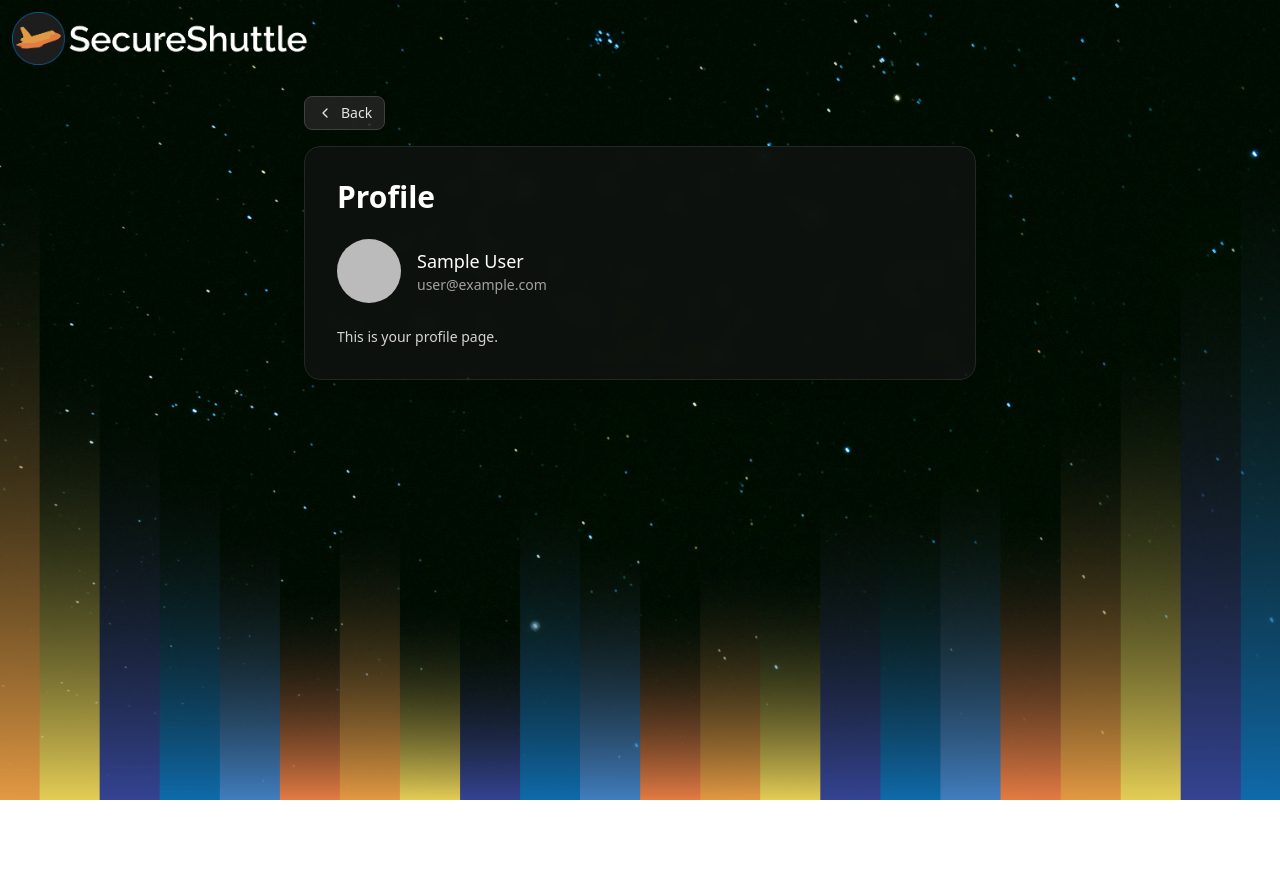
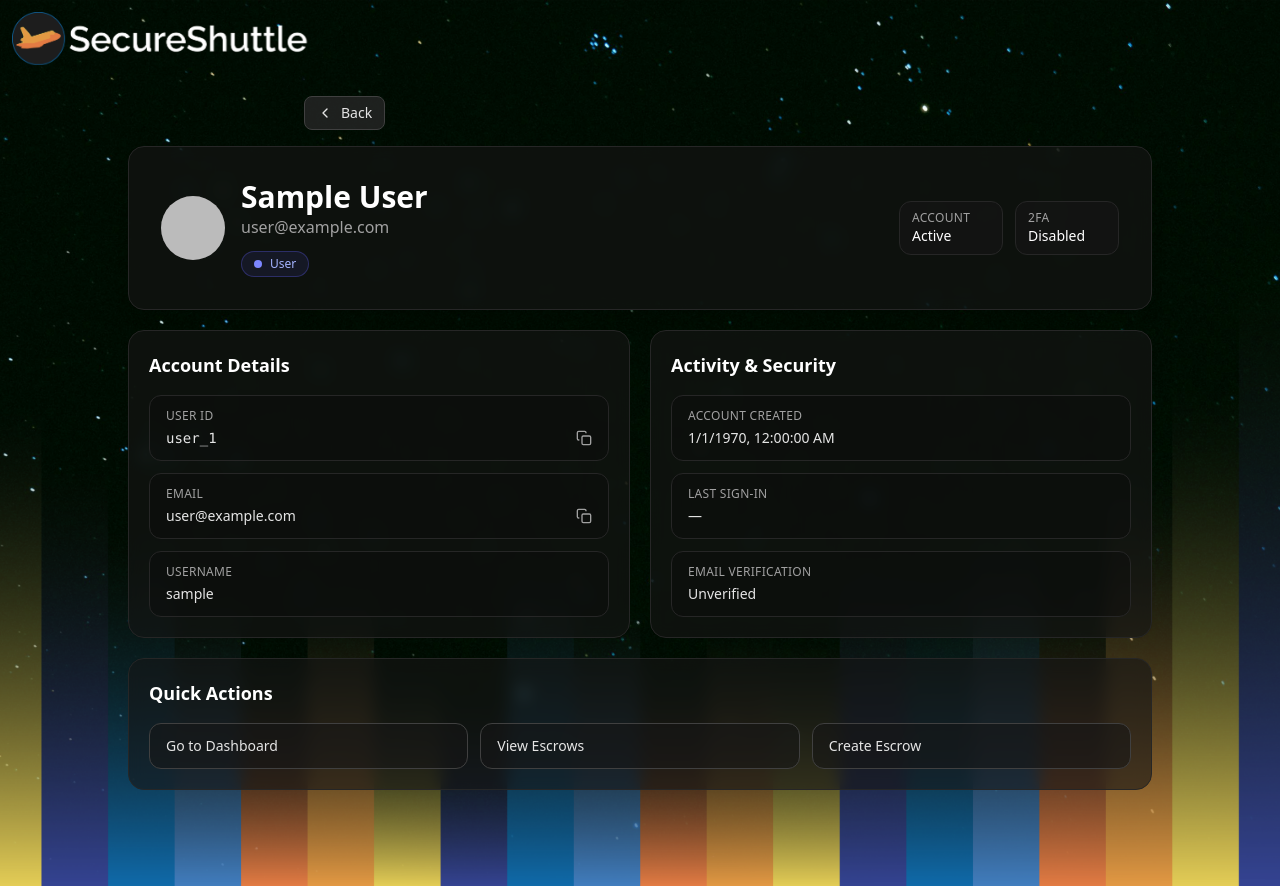
Before and after one commit to j-z-w/secure-shuttle, a Next.js app in the folder frontend/: page /profile in a window 1280 px wide. Before the commit the page ends 800 px from the top, so only its background shows below. Built offline with nearby package versions, Linux system fonts and the light colour scheme; no server answers; sample sign-in values are in the browser's storage.

Commit message:
updated profile page

```diff
--- a/frontend/app/profile/page.tsx
+++ b/frontend/app/profile/page.tsx
@@ -1,7 +1,24 @@
 import { auth, currentUser } from "@clerk/nextjs/server";
 import { redirect } from "next/navigation";
+import Link from "next/link";
 import BackButton from "@/app/components/BackButton";
+import CopyButton from "@/app/components/CopyButton";
 import ProfileImageUpload from "@/app/components/ProfileImageUpload";
+
+function formatDate(value?: Date | null) {
+  if (!value) return "—";
+  return value.toLocaleString();
+}
+
+function formatRole(role: unknown) {
+  if (typeof role !== "string" || role.trim().length === 0) return "User";
+  return role.charAt(0).toUpperCase() + role.slice(1).toLowerCase();
+}
+
+function shortId(id: string) {
+  if (id.length <= 16) return id;
+  return `${id.slice(0, 8)}...${id.slice(-6)}`;
+}
 
 export default async function ProfilePage() {
   const { userId } = await auth();
@@ -11,6 +28,12 @@ export default async function ProfilePage() {
   }
 
   const user = await currentUser();
+  const role = formatRole(user?.publicMetadata?.role);
+  const primaryEmail = user?.primaryEmailAddress?.emailAddress ?? "Not set";
+  const fullName = user?.fullName || user?.username || "SecureShuttle User";
+  const accountCreated = formatDate(user?.createdAt ?? null);
+  const lastSignIn = formatDate(user?.lastSignInAt ?? null);
+  const userIdentifier = user?.id ?? "";
 
   return (
     <main className="relative min-h-screen text-white px-4 sm:px-6 py-16 sm:py-24">
@@ -27,20 +50,111 @@ export default async function ProfilePage() {
         <BackButton fallbackHref="/dashboard" />
       </div>
 
-      <div className="relative z-10 max-w-2xl mx-auto rounded-2xl border border-neutral-800 bg-neutral-900/60 backdrop-blur p-6 sm:p-8 shadow-lg">
-        <h1 className="text-3xl font-semibold mb-6">Profile</h1>
+      <div className="relative z-10 max-w-5xl mx-auto space-y-5">
+        <section className="rounded-2xl border border-neutral-800 bg-neutral-900/60 backdrop-blur p-6 sm:p-8 shadow-lg">
+          <div className="flex flex-col sm:flex-row sm:items-center justify-between gap-6">
+            <div className="flex items-center gap-4">
+              <ProfileImageUpload currentImageUrl={user?.imageUrl ?? ""} />
+              <div>
+                <h1 className="text-2xl sm:text-3xl font-semibold">{fullName}</h1>
+                <p className="text-neutral-400 text-sm sm:text-base">{primaryEmail}</p>
+                <div className="mt-3 inline-flex items-center gap-2 rounded-full border border-indigo-500/30 bg-indigo-500/10 px-3 py-1 text-xs font-medium text-indigo-300">
+                  <span className="h-2 w-2 rounded-full bg-indigo-400" />
+                  {role}
+                </div>
+              </div>
+            </div>
 
-        <div className="flex items-center gap-4 mb-6">
-          <ProfileImageUpload currentImageUrl={user?.imageUrl ?? ""} />
-          <div>
-            <p className="text-lg font-medium">{user?.fullName ?? "User"}</p>
-            <p className="text-neutral-400 text-sm">
-              {user?.primaryEmailAddress?.emailAddress}
-            </p>
+            <div className="grid grid-cols-2 gap-3 text-sm min-w-[220px]">
+              <div className="rounded-xl border border-neutral-800 bg-neutral-900/60 px-3 py-2">
+                <p className="text-neutral-400 text-xs uppercase tracking-wide">Account</p>
+                <p className="text-white font-medium">Active</p>
+              </div>
+              <div className="rounded-xl border border-neutral-800 bg-neutral-900/60 px-3 py-2">
+                <p className="text-neutral-400 text-xs uppercase tracking-wide">2FA</p>
+                <p className="text-white font-medium">
+                  {user?.twoFactorEnabled ? "Enabled" : "Disabled"}
+                </p>
+              </div>
+            </div>
           </div>
-        </div>
+        </section>
 
-        <p className="text-neutral-300 text-sm">This is your profile page.</p>
+        <section className="grid grid-cols-1 lg:grid-cols-2 gap-5">
+          <div className="rounded-2xl border border-neutral-800 bg-neutral-900/60 backdrop-blur p-5">
+            <h2 className="text-lg font-semibold mb-4">Account Details</h2>
+            <div className="space-y-3">
+              <div className="rounded-xl border border-neutral-800 bg-neutral-950/40 px-4 py-3">
+                <p className="text-xs text-neutral-400 uppercase tracking-wide mb-1">User ID</p>
+                <div className="flex items-center justify-between gap-3">
+                  <p className="font-mono text-sm text-neutral-200">{shortId(userIdentifier)}</p>
+                  {userIdentifier ? <CopyButton value={userIdentifier} /> : null}
+                </div>
+              </div>
+
+              <div className="rounded-xl border border-neutral-800 bg-neutral-950/40 px-4 py-3">
+                <p className="text-xs text-neutral-400 uppercase tracking-wide mb-1">Email</p>
+                <div className="flex items-center justify-between gap-3">
+                  <p className="text-sm text-neutral-200 break-all">{primaryEmail}</p>
+                  {primaryEmail !== "Not set" ? <CopyButton value={primaryEmail} /> : null}
+                </div>
+              </div>
+
+              <div className="rounded-xl border border-neutral-800 bg-neutral-950/40 px-4 py-3">
+                <p className="text-xs text-neutral-400 uppercase tracking-wide mb-1">Username</p>
+                <p className="text-sm text-neutral-200">{user?.username ?? "Not set"}</p>
+              </div>
+            </div>
+          </div>
+
+          <div className="rounded-2xl border border-neutral-800 bg-neutral-900/60 backdrop-blur p-5">
+            <h2 className="text-lg font-semibold mb-4">Activity & Security</h2>
+            <div className="space-y-3">
+              <div className="rounded-xl border border-neutral-800 bg-neutral-950/40 px-4 py-3">
+                <p className="text-xs text-neutral-400 uppercase tracking-wide mb-1">Account created</p>
+                <p className="text-sm text-neutral-200">{accountCreated}</p>
+              </div>
+
+              <div className="rounded-xl border border-neutral-800 bg-neutral-950/40 px-4 py-3">
+                <p className="text-xs text-neutral-400 uppercase tracking-wide mb-1">Last sign-in</p>
+                <p className="text-sm text-neutral-200">{lastSignIn}</p>
+              </div>
+
+              <div className="rounded-xl border border-neutral-800 bg-neutral-950/40 px-4 py-3">
+                <p className="text-xs text-neutral-400 uppercase tracking-wide mb-1">Email verification</p>
+                <p className="text-sm text-neutral-200">
+                  {user?.primaryEmailAddress?.verification?.status === "verified"
+                    ? "Verified"
+                    : "Unverified"}
+                </p>
+              </div>
+            </div>
+          </div>
+        </section>
+
+        <section className="rounded-2xl border border-neutral-800 bg-neutral-900/60 backdrop-blur p-5">
+          <h2 className="text-lg font-semibold mb-4">Quick Actions</h2>
+          <div className="grid grid-cols-1 sm:grid-cols-3 gap-3">
+            <Link
+              href="/dashboard"
+              className="rounded-xl border border-neutral-700 bg-neutral-900/60 px-4 py-3 text-sm font-medium text-neutral-200 hover:text-white hover:border-indigo-500/50 hover:bg-indigo-500/10 transition-colors"
+            >
+              Go to Dashboard
+            </Link>
+            <Link
+              href="/escrows"
+              className="rounded-xl border border-neutral-700 bg-neutral-900/60 px-4 py-3 text-sm font-medium text-neutral-200 hover:text-white hover:border-indigo-500/50 hover:bg-indigo-500/10 transition-colors"
+            >
+              View Escrows
+            </Link>
+            <Link
+              href="/newEscrow"
+              className="rounded-xl border border-neutral-700 bg-neutral-900/60 px-4 py-3 text-sm font-medium text-neutral-200 hover:text-white hover:border-indigo-500/50 hover:bg-indigo-500/10 transition-colors"
+            >
+              Create Escrow
+            </Link>
+          </div>
+        </section>
       </div>
     </main>
   );
```
Also changed, not shown: frontend/app/dashboard/page.tsx (+34 -17 lines).
